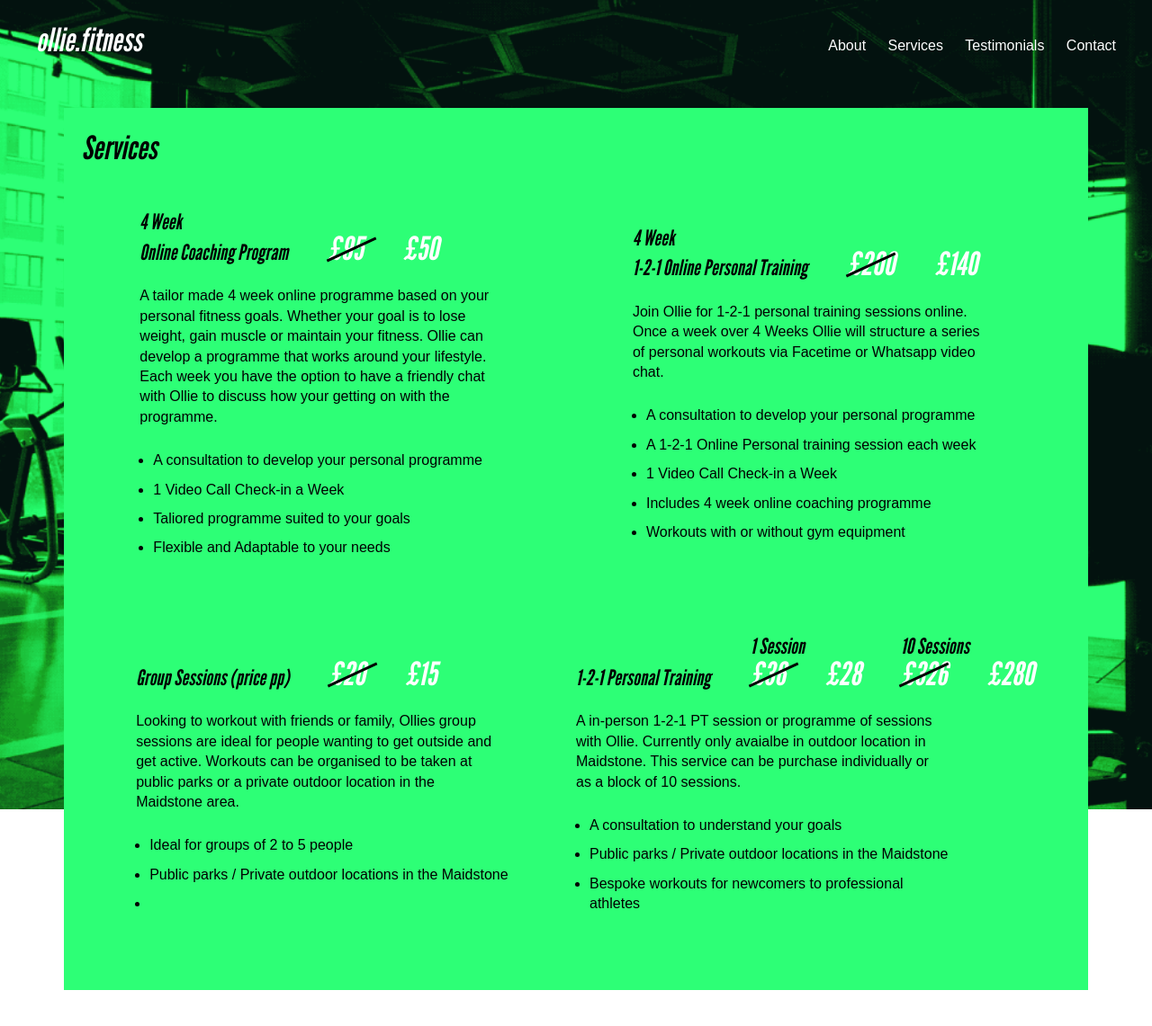
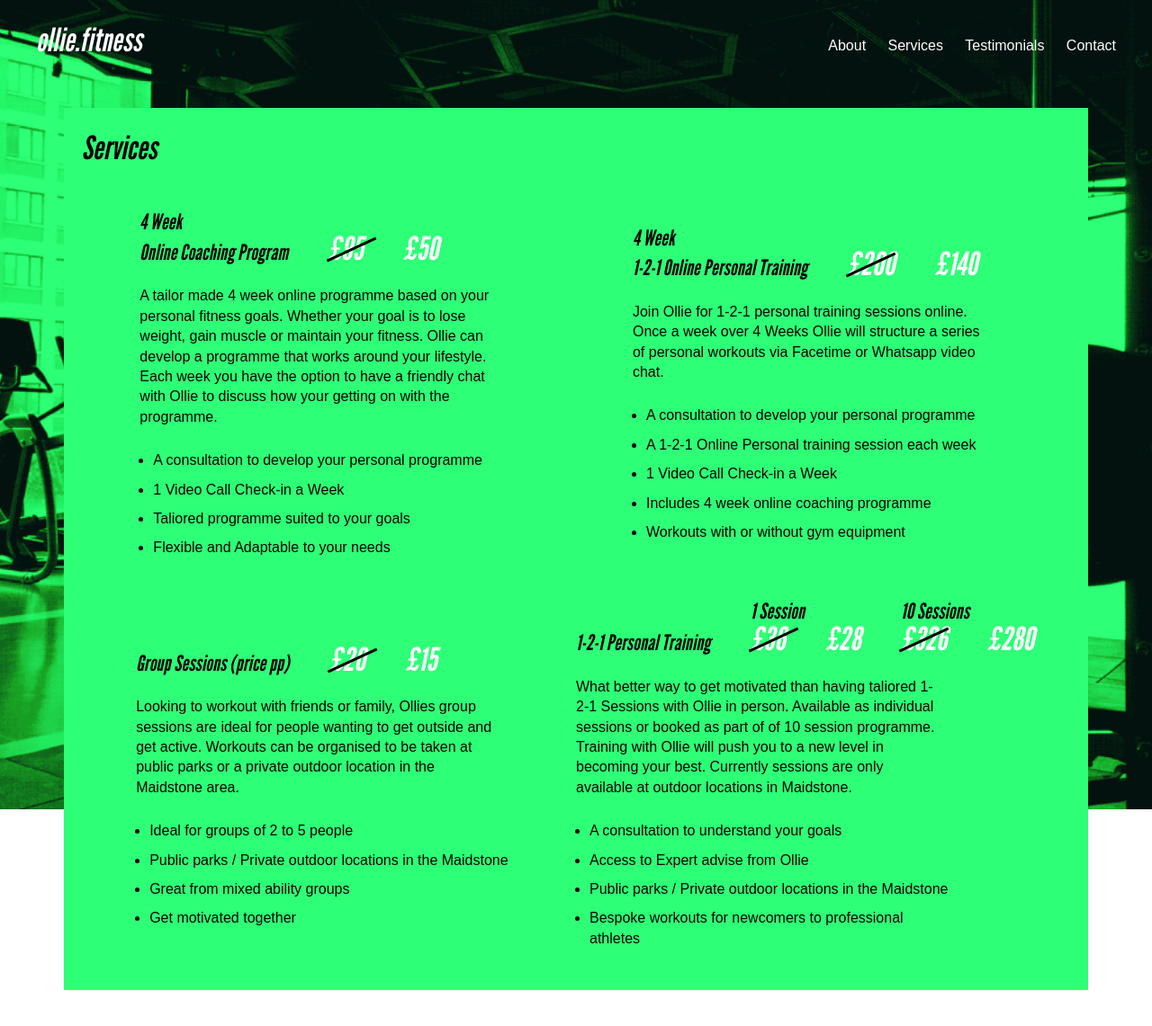
Before and after one commit to tom-wells/olliefitness, a Jekyll site: the page built from services.md, in a window 1280 px wide. Shown: the whole page at 90% size. Built offline with Jekyll 4.4.1, drawn with Linux system fonts in a browser that asks for light colours.

Commit message:
services page group and 1-2-

```diff
--- a/_includes/services.html
+++ b/_includes/services.html
@@ -82,7 +82,8 @@
             <ul>
                 <li>Ideal for groups of 2 to 5 people</li>
                 <li>Public parks / Private outdoor locations in the Maidstone</li>
-                <li></li>
+                <li>Great from mixed ability groups</li>
+                <li>Get motivated together</li>
             </ul>
 
         </div>
@@ -106,13 +107,16 @@
 
             <p class="description">
 
-                A in-person 1-2-1 PT session or programme of sessions with Ollie.
-                Currently only avaialbe in outdoor location in Maidstone.
-                This service can be purchase individually or as a block of 10 sessions.
+                What better way to get motivated than having taliored 1-2-1 Sessions with Ollie
+                in person. Available as individual sessions or booked as part of of 10 session programme.
+                Training with Ollie will push you to a new level in becoming your best.
+                Currently sessions are only available at outdoor locations in Maidstone.
+
                          </p>
 
             <ul>
                 <li>A consultation to understand your goals</li>
+                <li>Access to Expert advise from Ollie</li>
                 <li>Public parks / Private outdoor locations in the Maidstone</li>
                 <li>Bespoke workouts for newcomers to professional athletes</li>
             </ul>
```
Also changed, not shown: index.md (+1 -1 lines).
